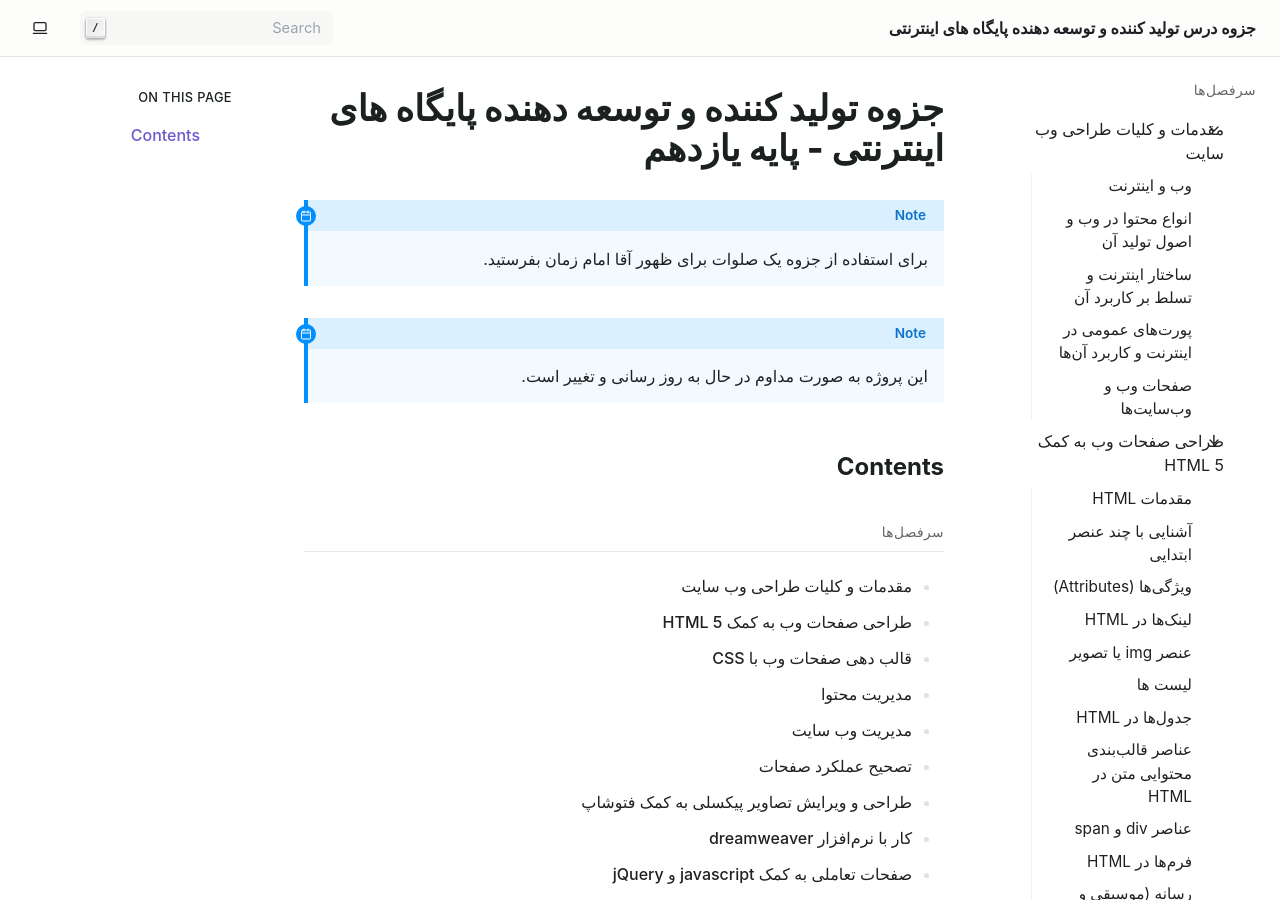
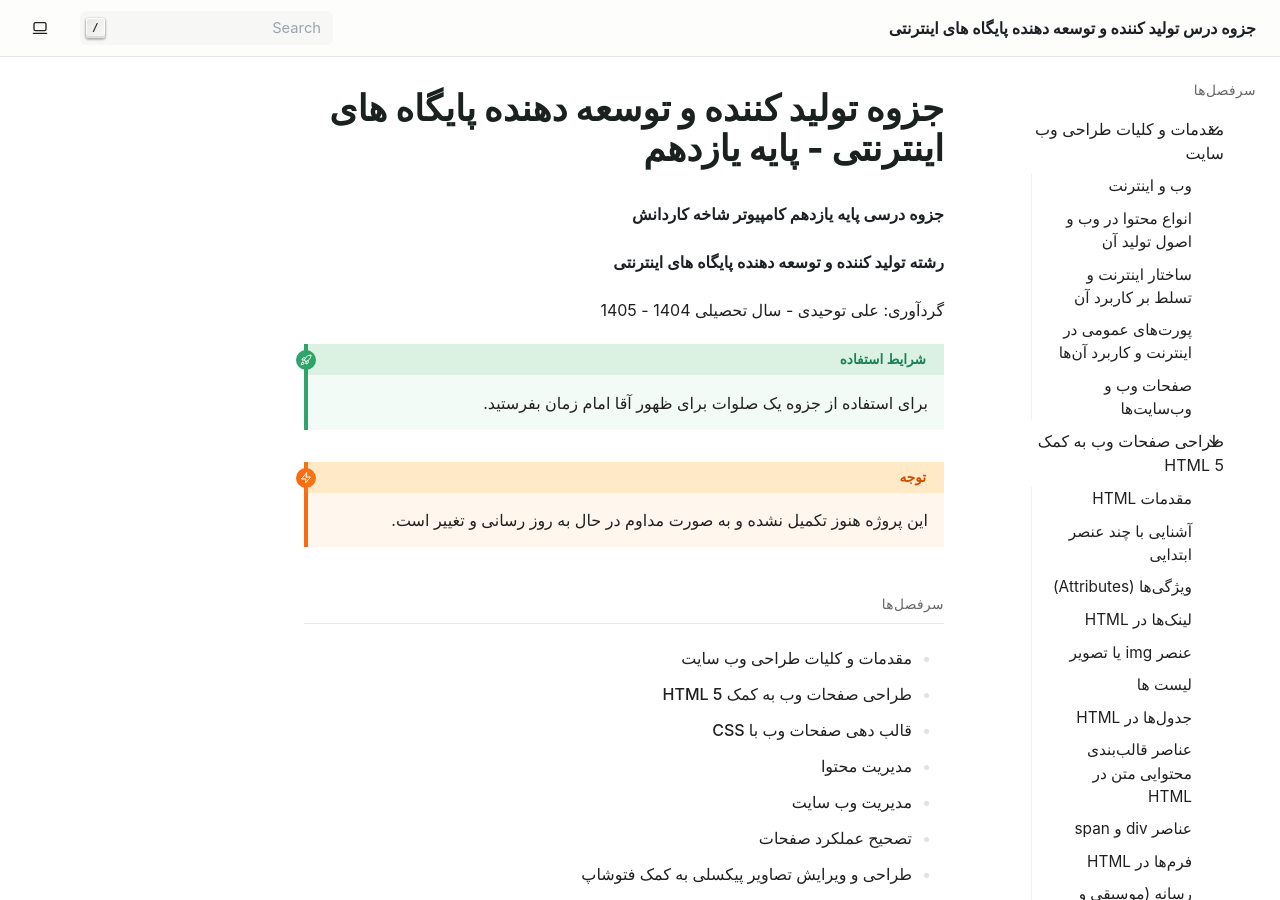
Before and after one commit to infinite41i/jozve11-KD-web, a Sphinx documentation site: the page built from docs/source/index.rst, in a window 1280 px wide and 900 px high. Built offline with Sphinx 7.4.7, drawn with Linux system fonts in a browser that asks for light colours; some web fonts are replaced.

Commit message:
content: update index page content

```diff
--- a/docs/source/index.rst
+++ b/docs/source/index.rst
@@ -1,17 +1,23 @@
 جزوه تولید کننده و توسعه دهنده پایگاه های اینترنتی - پایه یازدهم
 ============================================================================
 
-.. note::
+**جزوه درسی پایه یازدهم کامپیوتر شاخه کاردانش**
+
+**رشته تولید کننده و توسعه دهنده پایگاه های اینترنتی**
+
+گردآوری: علی توحیدی - سال تحصیلی 1404 - 1405
+
+.. admonition:: شرایط استفاده
+   :class: tip
 
    برای استفاده از جزوه یک صلوات برای ظهور آقا امام زمان بفرستید.
 
 
-.. note::
+.. admonition:: توجه
+   :class: warning
 
-   این پروژه به صورت مداوم در حال به روز رسانی و تغییر است.
+   این پروژه هنوز تکمیل نشده و به صورت مداوم در حال به روز رسانی و تغییر است.
 
-Contents
---------
 
 .. toctree::
    :maxdepth: 1
```
